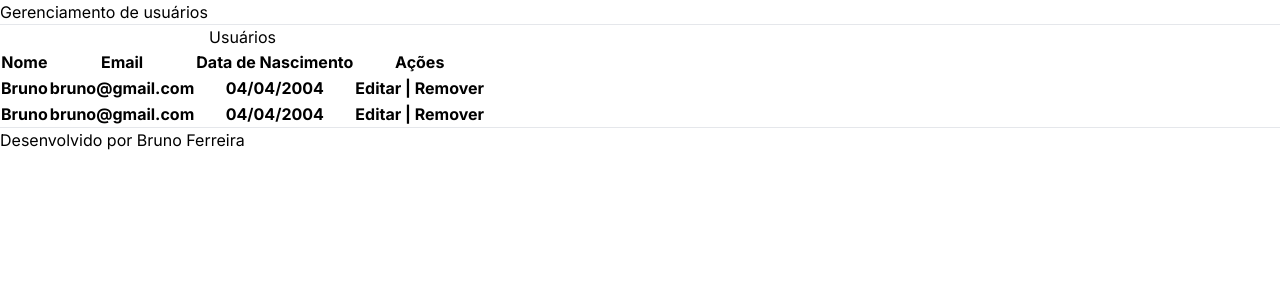
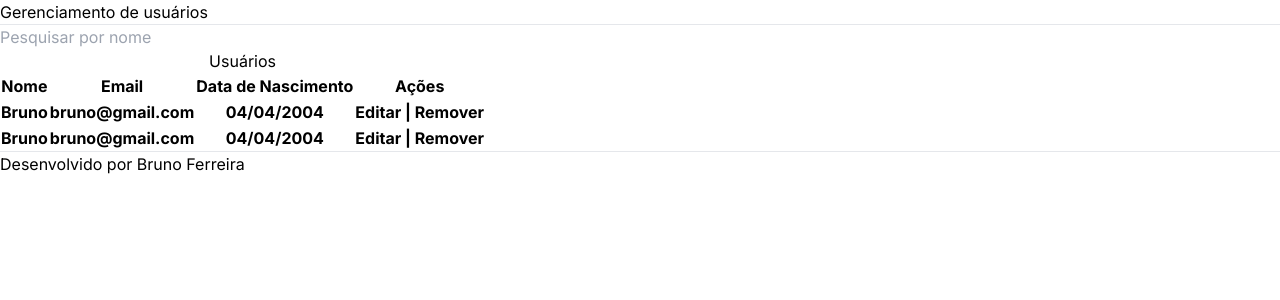
Before and after one commit to BrunoFerreira95/manterusuarios, a Next.js app: page / in a window 1280 px wide. Shown: the top 300 px of the page. Built offline with nearby package versions, Linux system fonts and the light colour scheme.

Commit message:
feat: user: adding search input

```diff
--- a/src/app/user/page.tsx
+++ b/src/app/user/page.tsx
@@ -7,6 +7,7 @@ const UserHome = () => {
       <h1>Gerenciamento de usuários</h1>
     </header>
       <hr />
+      <input type="text" placeholder='Pesquisar por nome'/>
       <main>
         <form action="">
           <table>
```
